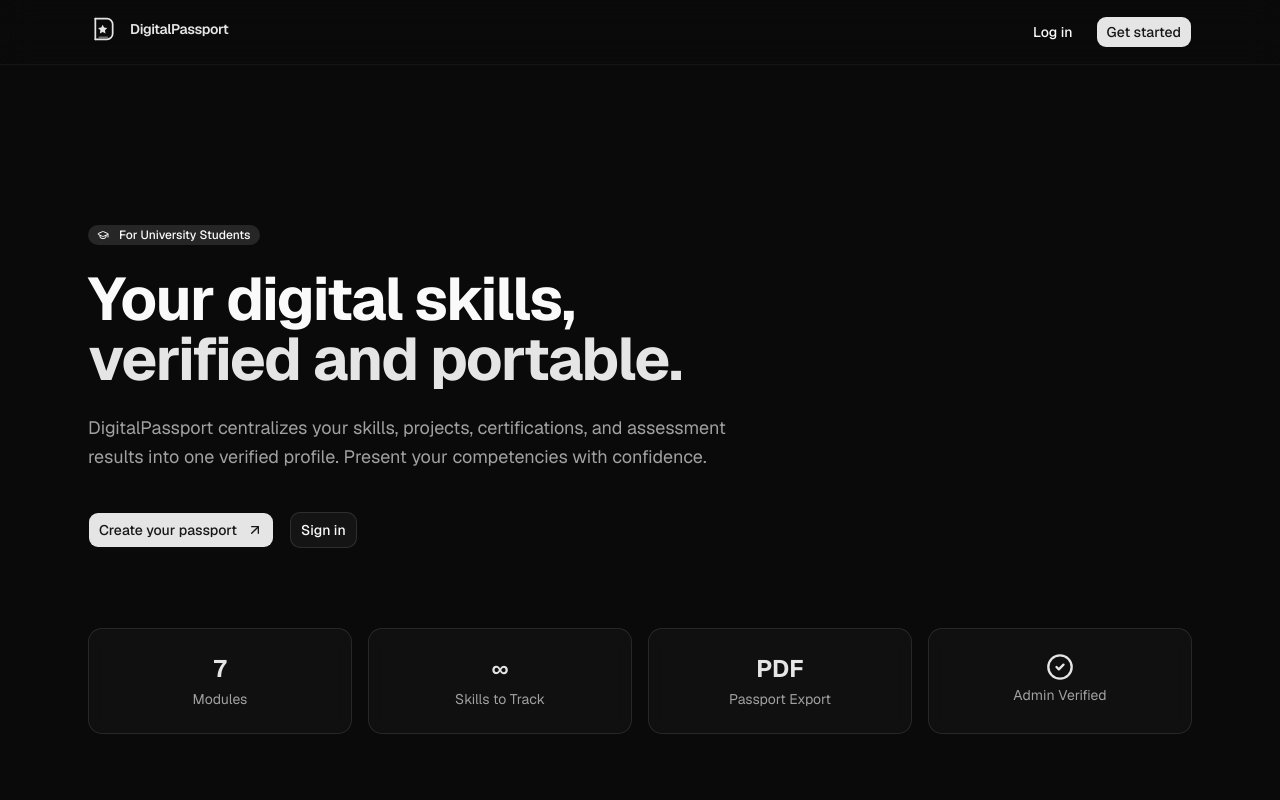
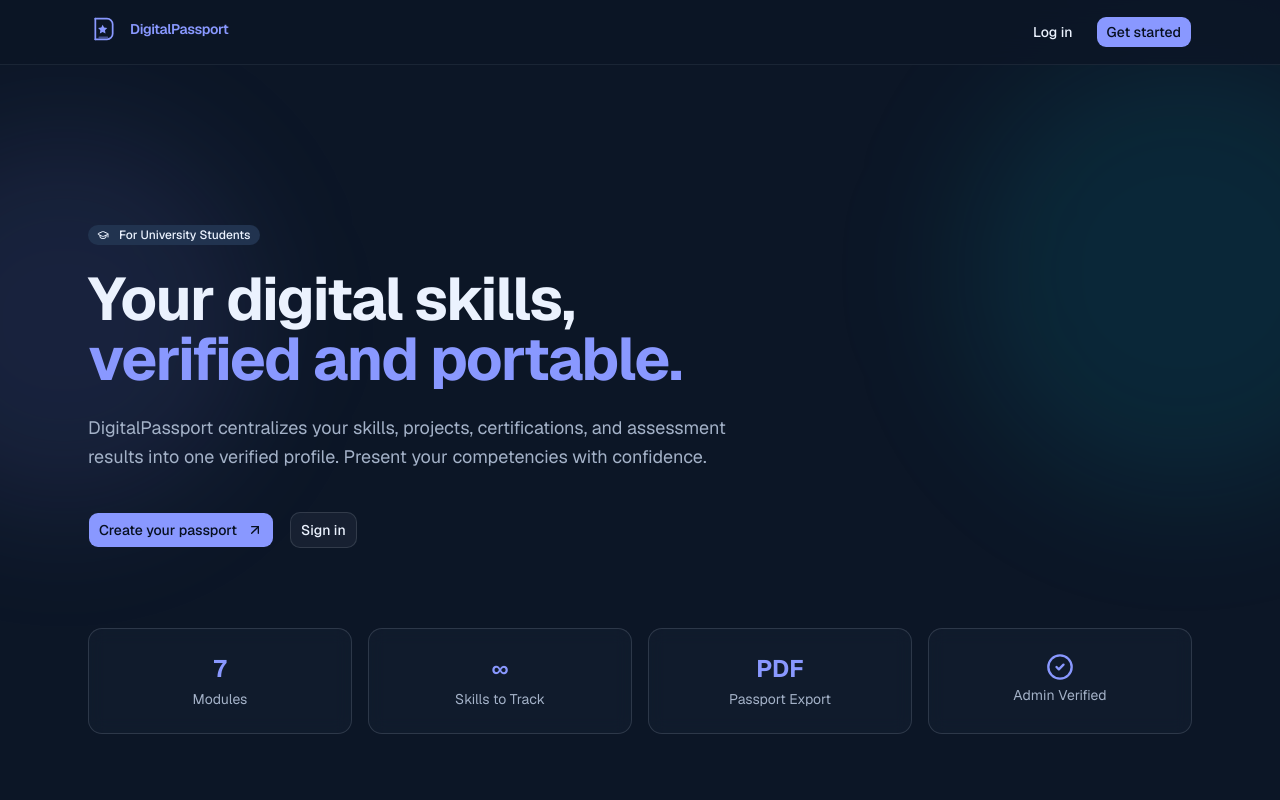
Before and after one commit to brianel1/DigitalPassport, a Vue app in the folder frontend/: page / in a window 1280 px wide. Shown: the top 800 px of the page. Built offline with nearby package versions, Linux system fonts and the light colour scheme.

Commit message:
refine-dark-theme-palette

```diff
--- a/frontend/src/pages/public/LandingPage.vue
+++ b/frontend/src/pages/public/LandingPage.vue
@@ -66,7 +66,9 @@ const stats = [
 
     <!-- Hero -->
     <section class="relative overflow-hidden pt-16">
-      <div class="absolute inset-0 bg-[radial-gradient(ellipse_at_top,_var(--tw-gradient-stops))] from-primary/5 via-transparent to-transparent"></div>
+      <div class="absolute inset-0 bg-[radial-gradient(ellipse_at_top,_var(--tw-gradient-stops))] from-primary/10 via-transparent to-transparent"></div>
+      <div class="absolute -left-32 top-32 size-96 rounded-full bg-primary/10 blur-3xl"></div>
+      <div class="absolute -right-32 top-12 size-[28rem] rounded-full bg-chart-2/10 blur-3xl"></div>
       <div class="relative mx-auto max-w-6xl px-6 py-24 sm:py-32 lg:py-40">
         <div class="max-w-3xl">
           <Badge variant="secondary" class="mb-6">
--- a/frontend/src/style.css
+++ b/frontend/src/style.css
@@ -105,37 +105,37 @@
 
 .dark {
     color-scheme: dark;
-    --background: oklch(0.145 0 0);
-    --foreground: oklch(0.985 0 0);
-    --card: oklch(0.205 0 0);
-    --card-foreground: oklch(0.985 0 0);
-    --popover: oklch(0.205 0 0);
-    --popover-foreground: oklch(0.985 0 0);
-    --primary: oklch(0.922 0 0);
-    --primary-foreground: oklch(0.205 0 0);
-    --secondary: oklch(0.269 0 0);
-    --secondary-foreground: oklch(0.985 0 0);
-    --muted: oklch(0.269 0 0);
-    --muted-foreground: oklch(0.708 0 0);
-    --accent: oklch(0.269 0 0);
-    --accent-foreground: oklch(0.985 0 0);
-    --destructive: oklch(0.704 0.191 22.216);
-    --border: oklch(1 0 0 / 10%);
-    --input: oklch(1 0 0 / 15%);
-    --ring: oklch(0.556 0 0);
-    --chart-1: oklch(0.87 0 0);
-    --chart-2: oklch(0.556 0 0);
-    --chart-3: oklch(0.439 0 0);
-    --chart-4: oklch(0.371 0 0);
-    --chart-5: oklch(0.269 0 0);
-    --sidebar: oklch(0.205 0 0);
-    --sidebar-foreground: oklch(0.985 0 0);
-    --sidebar-primary: oklch(0.488 0.243 264.376);
-    --sidebar-primary-foreground: oklch(0.985 0 0);
-    --sidebar-accent: oklch(0.269 0 0);
-    --sidebar-accent-foreground: oklch(0.985 0 0);
-    --sidebar-border: oklch(1 0 0 / 10%);
-    --sidebar-ring: oklch(0.556 0 0);
+    --background: oklch(0.2 0.035 260);
+    --foreground: oklch(0.96 0.018 260);
+    --card: oklch(0.245 0.04 260);
+    --card-foreground: oklch(0.96 0.018 260);
+    --popover: oklch(0.255 0.045 260);
+    --popover-foreground: oklch(0.96 0.018 260);
+    --primary: oklch(0.72 0.17 276);
+    --primary-foreground: oklch(0.17 0.035 260);
+    --secondary: oklch(0.32 0.055 258);
+    --secondary-foreground: oklch(0.96 0.018 260);
+    --muted: oklch(0.29 0.045 260);
+    --muted-foreground: oklch(0.76 0.035 260);
+    --accent: oklch(0.34 0.07 258);
+    --accent-foreground: oklch(0.97 0.015 260);
+    --destructive: oklch(0.69 0.17 25);
+    --border: oklch(1 0.02 260 / 13%);
+    --input: oklch(1 0.02 260 / 16%);
+    --ring: oklch(0.72 0.17 276);
+    --chart-1: oklch(0.72 0.17 276);
+    --chart-2: oklch(0.76 0.14 205);
+    --chart-3: oklch(0.76 0.13 155);
+    --chart-4: oklch(0.79 0.15 88);
+    --chart-5: oklch(0.73 0.17 330);
+    --sidebar: oklch(0.225 0.04 260);
+    --sidebar-foreground: oklch(0.96 0.018 260);
+    --sidebar-primary: oklch(0.72 0.17 276);
+    --sidebar-primary-foreground: oklch(0.17 0.035 260);
+    --sidebar-accent: oklch(0.31 0.06 258);
+    --sidebar-accent-foreground: oklch(0.97 0.015 260);
+    --sidebar-border: oklch(1 0.02 260 / 13%);
+    --sidebar-ring: oklch(0.72 0.17 276);
 }
 
 @layer base {
```
